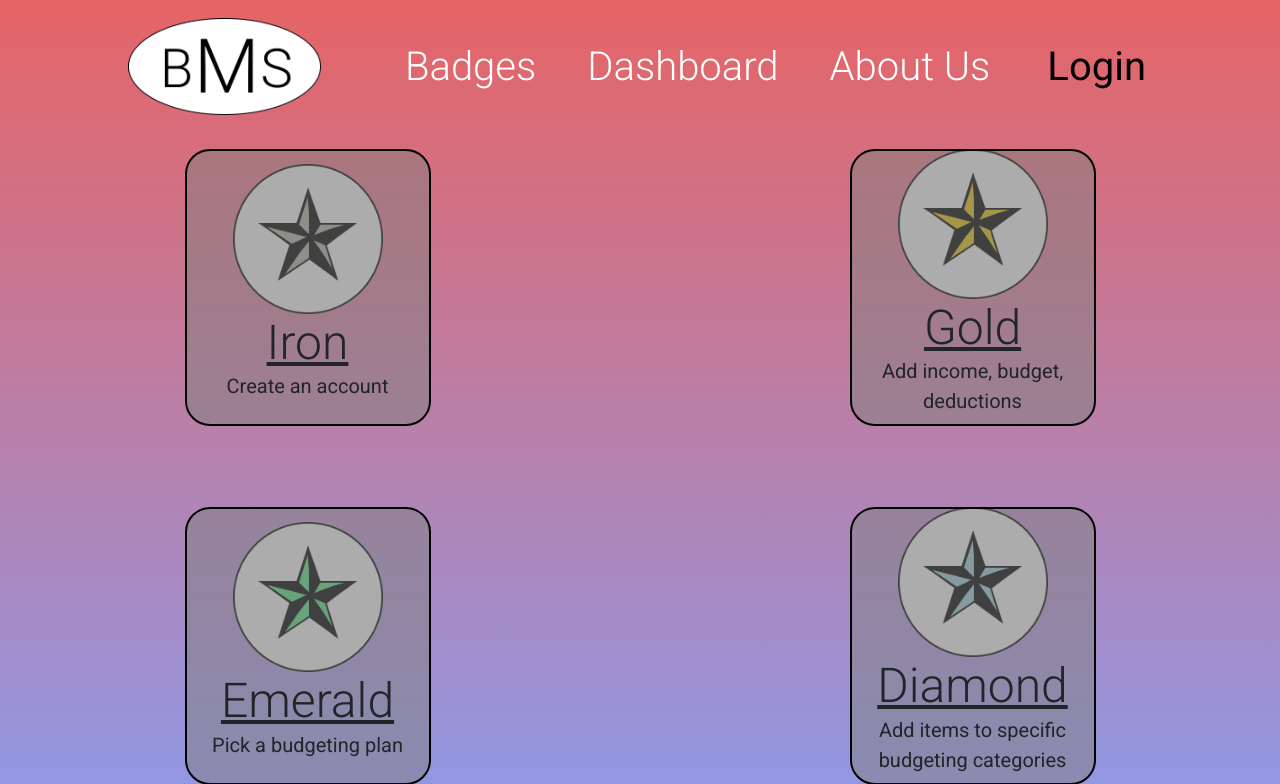
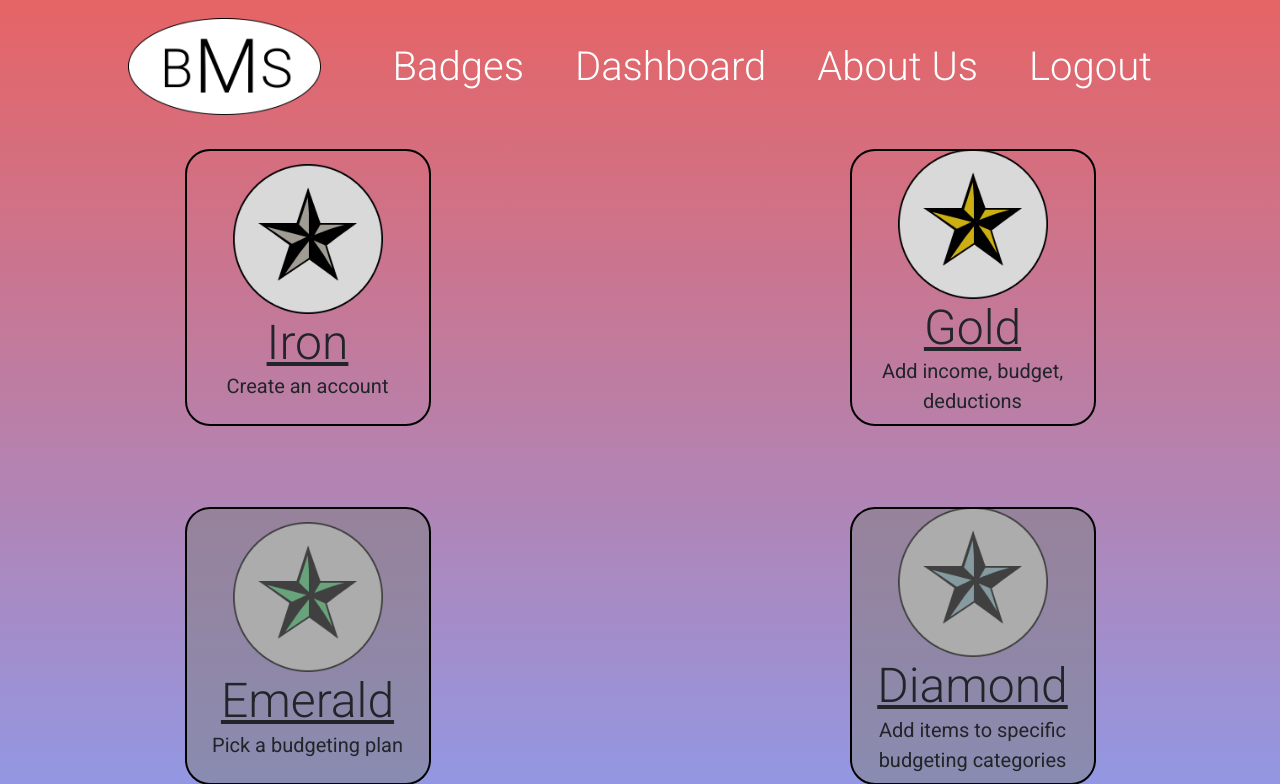
Before and after one commit to danvluewubley/hackathon-budget-app, a Flask app: page /badges in a window 1280 px wide. Shown: the top 784 px of the page. Run offline with Flask 3, Linux system fonts and the light colour scheme; a user stored in the database is signed in; some libraries are stand-ins or nearby versions; some web fonts are replaced.

Commit message:
Implemented login, logout, and some badge logic

```diff
--- a/myapp/main.py
+++ b/myapp/main.py
@@ -15,11 +15,12 @@ def index():
 
 
 
-@main.route("/dashboard")
+@main.route("/dashboard", methods=["POST", "GET"])
 def dashboard():
     if request.method == "GET":
         #grab = Stats.query.filter_by(user_id=current_user.id)
         #info = taxCalculator(grab.info, False, grab.status, grab.deductions)
+        print('redirect successful')
         info = 0
         return render_template("dashboard.html", info=info)
     else:
--- a/myapp/static/badges.css
+++ b/myapp/static/badges.css
@@ -109,6 +109,10 @@ a {
   width: 200px;
 }
 
-#iron, #gold, #emerald, #diamond {
+#iron-grey, #gold-grey, #emerald-grey, #diamond-grey {
   background: rgba(128, 128, 128, 0.5);
 }
+
+#iron-none, #gold-none, #emerald-none, #diamond-none {
+  background: none;
+}
--- a/myapp/templates/badges.html
+++ b/myapp/templates/badges.html
@@ -8,29 +8,47 @@
     <link rel="stylesheet" href="../static/badges.css" />
     <section>
         <div class="card-grid">
+            {% if current_user.is_authenticated %}
                 <div class="card-item">
-                <div class="card-border" id="iron">
+                    <div class="card-border" id="iron-none">
                         <img src="../static/badges/iron.png" alt="Sorry low on budget!">
                         <h2>Iron</h2>
                         <p>Create an account</p>
                     </div>
                 </div>
                 <div class="card-item">
-                <div class="card-border" id="gold">
+                    <div class="card-border" id="gold-none">
                         <img src="../static/badges/gold.png" alt="Sorry low on budget!">
                         <h2>Gold</h2>
                         <p>Add income, budget, deductions</p>
                     </div>
                 </div>
+            {% else %}
                 <div class="card-item">
-                <div class="card-border" id="emerald">
+                    <div class="card-border" id="iron-grey">
+                        <img src="../static/badges/iron.png" alt="Sorry low on budget!">
+                        <h2>Iron</h2>
+                        <p>Create an account</p>
+                    </div>
+                </div>
+                <div class="card-item">
+                    <div class="card-border" id="gold-grey">
+                        <img src="../static/badges/gold.png" alt="Sorry low on budget!">
+                        <h2>Gold</h2>
+                        <p>Add income, budget, deductions</p>
+                    </div>
+                </div>
+            {% endif %}
+
+            <div class="card-item">
+                <div class="card-border" id="emerald-grey">
                     <img src="../static/badges/emerald.png" alt="Sorry low on budget!">
                     <h2>Emerald</h2>
                     <p>Pick a budgeting plan</p>
                 </div>
             </div>
             <div class="card-item">
-                <div class="card-border" id="diamond">
+                <div class="card-border" id="diamond-grey">
                     <img src="../static/badges/diamond.png" alt="Sorry low on budget!">
                     <h2>Diamond</h2>
                     <p>Add items to specific budgeting categories</p>
--- a/myapp/templates/index.html
+++ b/myapp/templates/index.html
@@ -5,6 +5,7 @@
 {% endblock %}
 
 {% block main %}
+
   <link rel="stylesheet" href="../static/index.css" />
   <article>
     <div class="article-text">
--- a/myapp/templates/layout.html
+++ b/myapp/templates/layout.html
@@ -16,7 +16,6 @@
 
     <link href="https://cdn.jsdelivr.net/npm/bootstrap@5.3.3/dist/css/bootstrap.min.css" rel="stylesheet" integrity="sha384-QWTKZyjpPEjISv5WaRU9OFeRpok6YctnYmDr5pNlyT2bRjXh0JMhjY6hW+ALEwIH" crossorigin="anonymous">
     <script src="https://cdn.jsdelivr.net/npm/bootstrap@5.3.3/dist/js/bootstrap.bundle.min.js" integrity="sha384-YvpcrYf0tY3lHB60NNkmXc5s9fDVZLESaAA55NDzOxhy9GkcIdslK1eN7N6jIeHz" crossorigin="anonymous"></script>
-    <script type="text/javascript" src="../static/login.js"></script>
     <link rel="stylesheet" href="../static/login.css">
 
     <title>About Us</title>
@@ -31,7 +30,11 @@
           <li><a href="{{url_for('main.badges')}}">Badges</a></li>
           <li><a href="{{ url_for('main.dashboard') }}">Dashboard</a></li>
           <li><a href="{{ url_for('main.aboutUs') }}">About Us</a></li>
-          <li><button class="transparent" id="loginbtn">Login</button></li>
+          {% if current_user.is_authenticated %}
+            <li><a href="{{ url_for('auth.logout')}}">Logout</a></li>
+          {% else %}
+            <li><button class="transparent" id="loginbtn">Login</button></li>
+          {% endif %}
         </ul>
       </div>
     </nav>
@@ -50,11 +53,15 @@
             <input type="password" placeholder="Input your password" id="password">
             <br>
             <p id="message"></p>
-            <button type="submit" class="btn btn-primary submit">Login</button>
+            <button type="submit" id="submitBtn" class="btn btn-primary submit">Login</button>
         </div>
         </div>
-    </div>
-	</div>
-  {% block main %} {% endblock %}
+      </div>
+	  </div>
+    <link rel="stylesheet" href="../static/login.css">
+
+    {% block main %} {% endblock %}
+
+    <script type="text/javascript" src="../static/login.js"></script>
   </body>
 </html>
```
Also changed, not shown: myapp/__init__.py (+9 -8 lines), myapp/auth.py (+13 -53 lines), myapp/static/login.js (+20 -24 lines), myapp/templates/login.html (+0 -22 lines), myapp/templates/signup.html (+0 -11 lines), instance/db.sqlite. Lines whose indentation alone changed are shown as unchanged.
